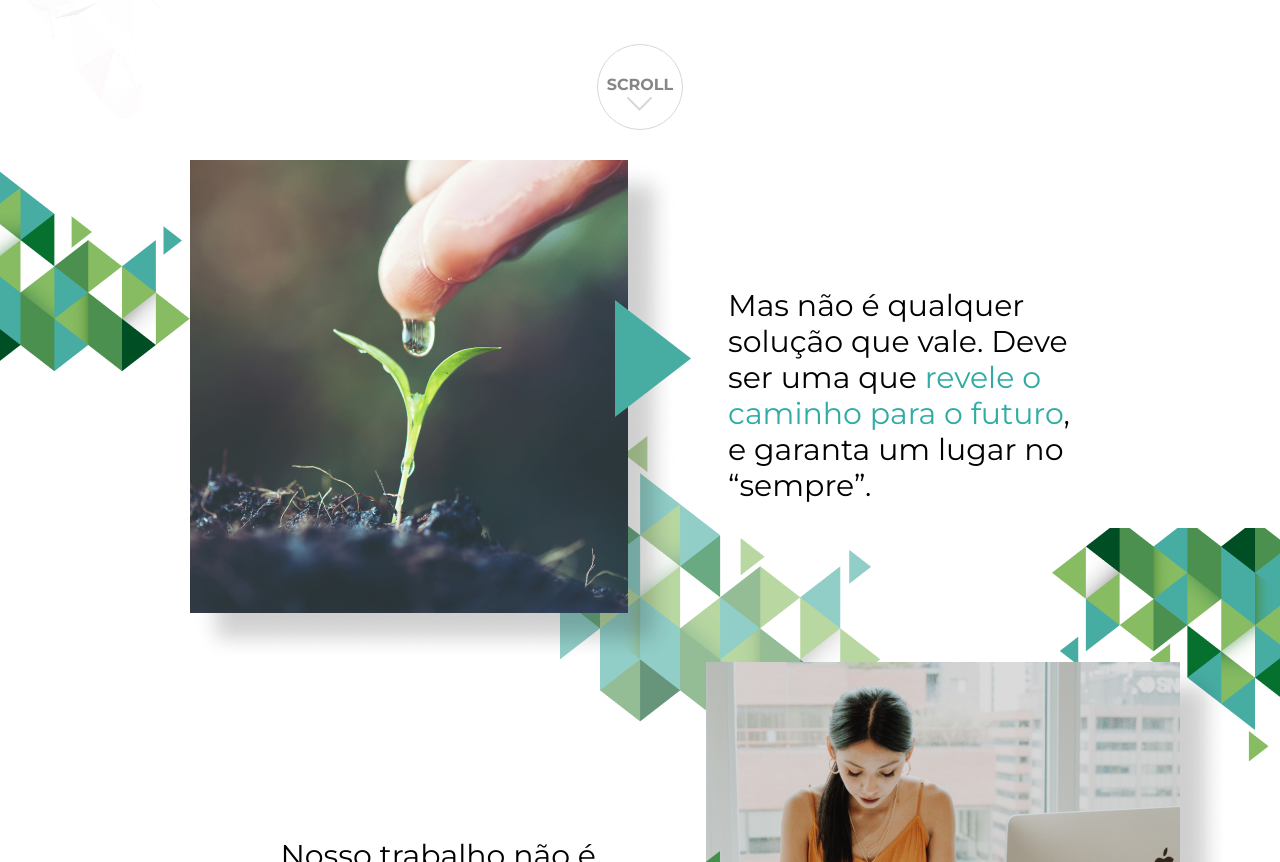
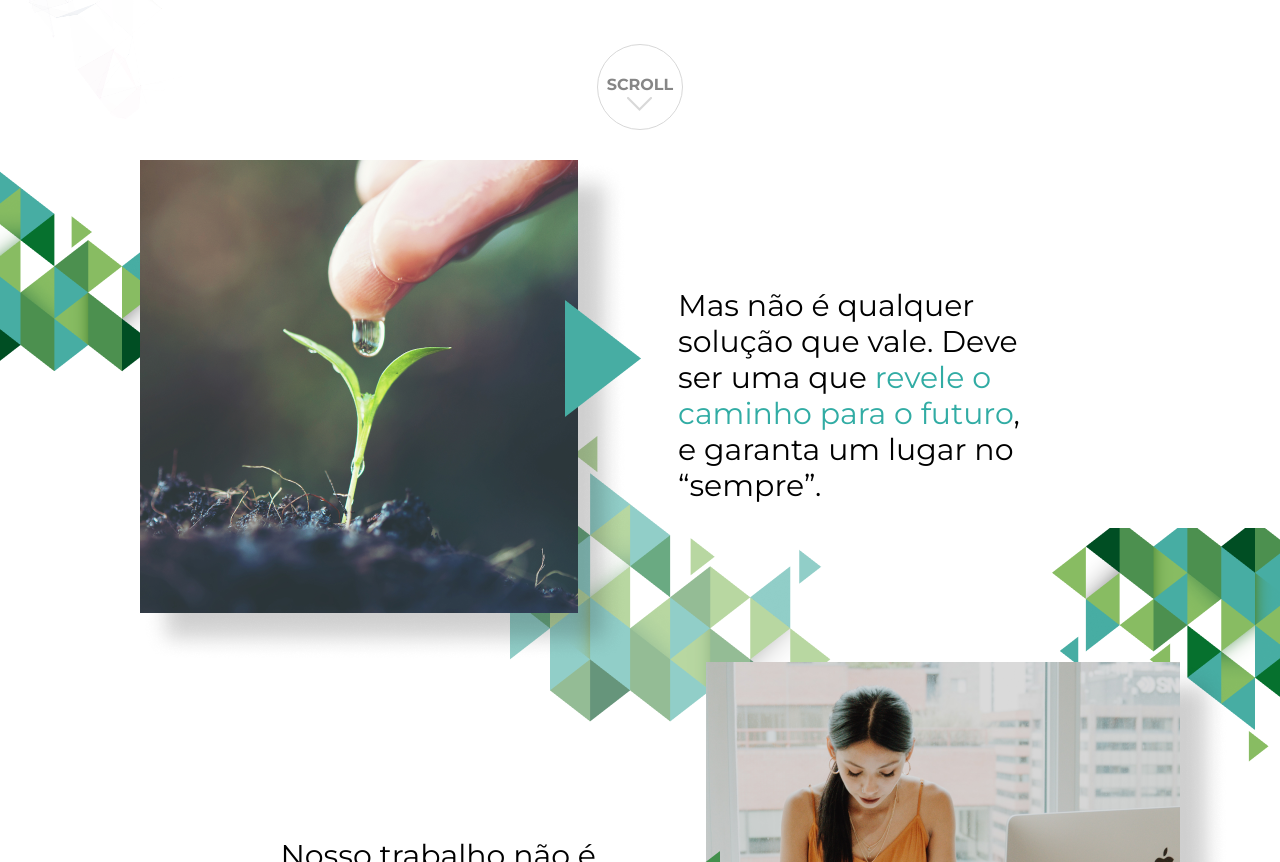
Before and after one commit to will-cesar/lozinsky, a website: page index.html in a window 1280 px wide. Shown: the part 420-1282 px from the top of the page. Drawn offline with Linux system fonts and the light colour scheme.

Commit message:
ajuste css section 2

```diff
--- a/app/scss/modules/section2.scss
+++ b/app/scss/modules/section2.scss
@@ -17,7 +17,7 @@
         align-items: center;
         display: flex;
         margin: 0 auto;
-        max-width: 900px;
+        max-width: 1000px;
         position: relative;
 
         @media (max-width: 991.98px) {
@@ -71,6 +71,7 @@
             font-size: 30px;
             padding: 0;
             margin-left: 50px;
+            max-width: 365px;
         }
     }
 
```
Also changed, not shown: dist/style.css, 1 other file.
